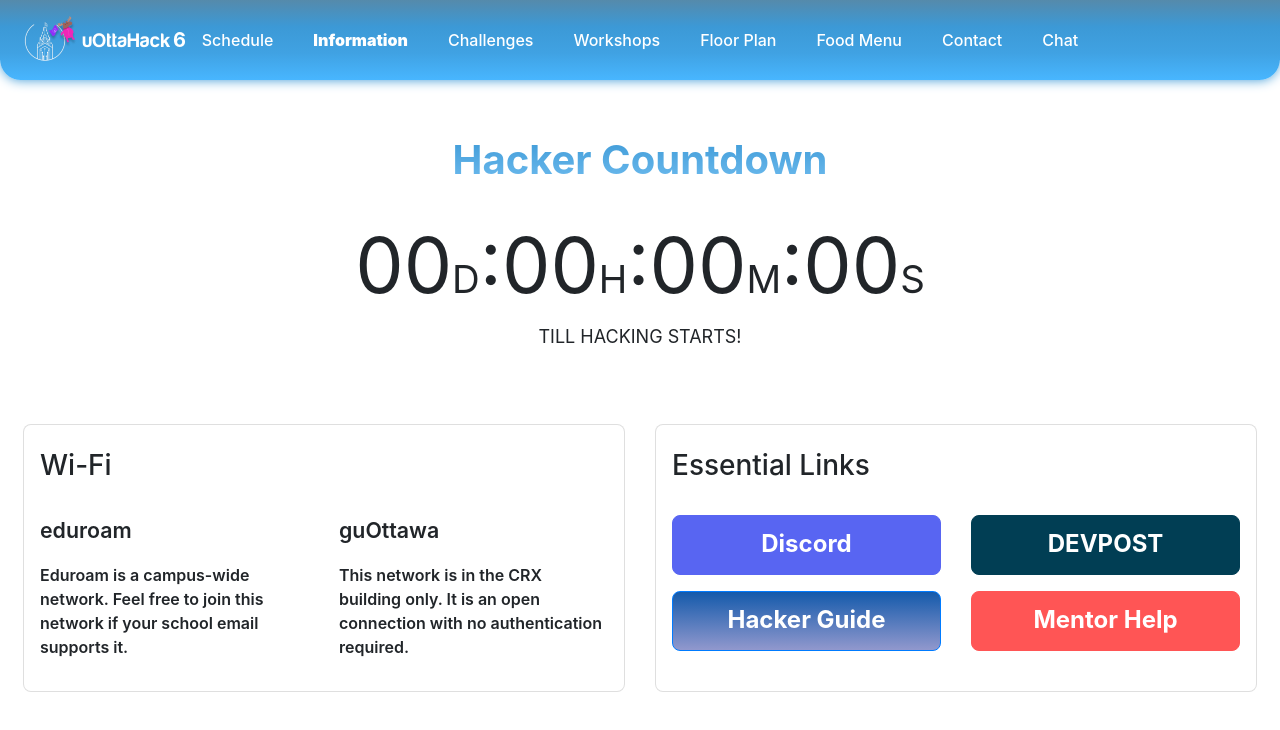
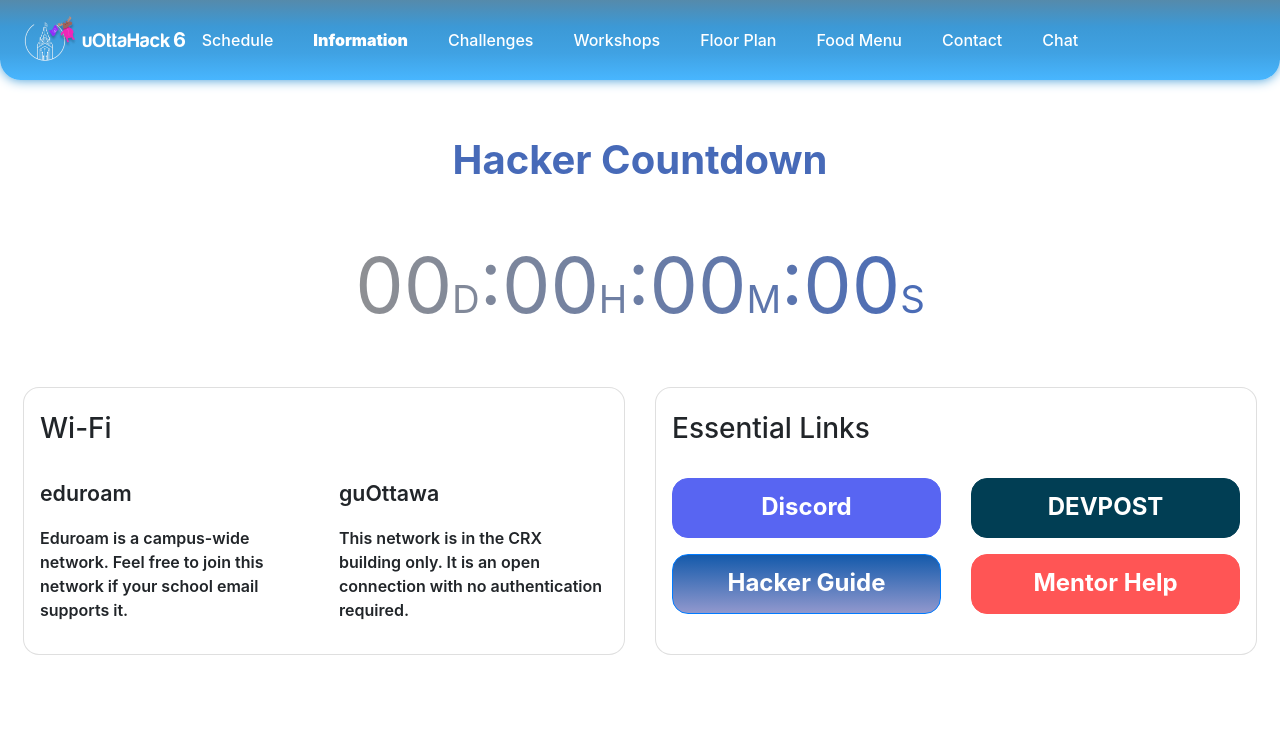
Before and after one commit to Qerope/2025-uottahack-live, a React (Create React App) app: page /info in a window 1280 px wide. Shown: the top 730 px of the page. Built offline with nearby package versions, Linux system fonts and the light colour scheme; a web font is replaced by a local one.

Commit message:
update styling

```diff
--- a/src/views/ChallengeView.css
+++ b/src/views/ChallengeView.css
@@ -1,5 +1,5 @@
 .text-gradient {
-  background: linear-gradient(#3C99D6, #6fbcef);
+  background: linear-gradient(rgba(20, 90, 171, 1), rgba(145, 152, 205, 1));
   text-align: center;
   margin-bottom: 2rem;
   -webkit-background-clip: text;
--- a/src/views/Countdown.tsx
+++ b/src/views/Countdown.tsx
@@ -51,13 +51,21 @@ const Countdown: React.FC<CountdownProps> = ({ targetDate }) => {
     };
 
     return (
-        <div>
-            <div style={{ textAlign: 'center', fontSize: '6vw' }}>
+        <div style={{ textAlign: 'center' }}>
+            <div
+                style={{
+                    fontSize: '6vw',
+                    background: 'linear-gradient(to left, rgba(71, 106, 184, 1), rgba(145, 145, 145, 1))',
+                    backgroundClip: 'text',
+                    color: 'transparent',
+                    padding: '20px',
+                    display: 'inline-block'
+                }}
+            >
                 <span>{addLeadingZeros(timeLeft.days)}<span style={{ fontSize: '3vw' }}>D</span>:</span>
                 <span>{addLeadingZeros(timeLeft.hours)}<span style={{ fontSize: '3vw' }}>H</span>:</span>
                 <span>{addLeadingZeros(timeLeft.minutes)}<span style={{ fontSize: '3vw' }}>M</span>:</span>
                 <span>{addLeadingZeros(timeLeft.seconds)}<span style={{ fontSize: '3vw' }}>S</span></span>
-                <p style={{ fontSize: '18px', fontWeight: 'normal', marginBottom: '50px' }}>TILL HACKING STARTS!</p>
             </div>
         </div>
     );
--- a/src/views/InfoView.css
+++ b/src/views/InfoView.css
@@ -91,7 +91,7 @@
 }
 
 .rounded {
-  border-radius: 0.5rem !important;
+  border-radius: 1rem !important;
 }
 
 .icon {
@@ -117,3 +117,8 @@
 .card {
   height: 100%;
 }
+
+.hacker-countdown-title {
+  color: rgba(71, 106, 184, 1);
+  text-align: center;
+}
--- a/src/views/InfoView.tsx
+++ b/src/views/InfoView.tsx
@@ -120,9 +120,9 @@ const InfoSection = () => (
 const InfoView: React.FC = () => {
 	return (
 		<Container id="info-view" fluid>
-			<h1 className="text-gradient font-weight-bold mt-4 mb-4">
-				Hacker Countdown
-			</h1>
+		<h1 className="hacker-countdown-title font-weight-bold mt-4 mb-4">
+			Hacker Countdown
+		</h1>
 			<Countdown targetDate="2024-03-01T21:30:00" />
 			<Col>
 				<Row className='g-4'>
```
